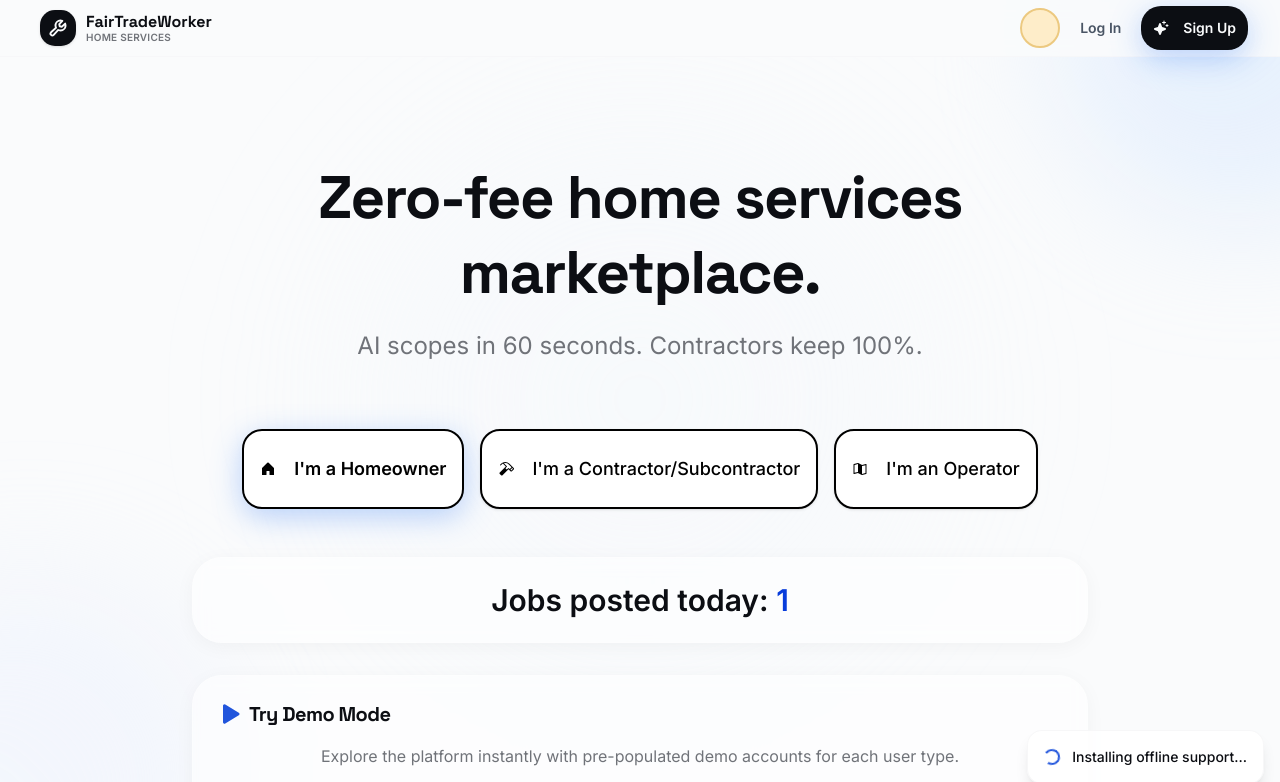
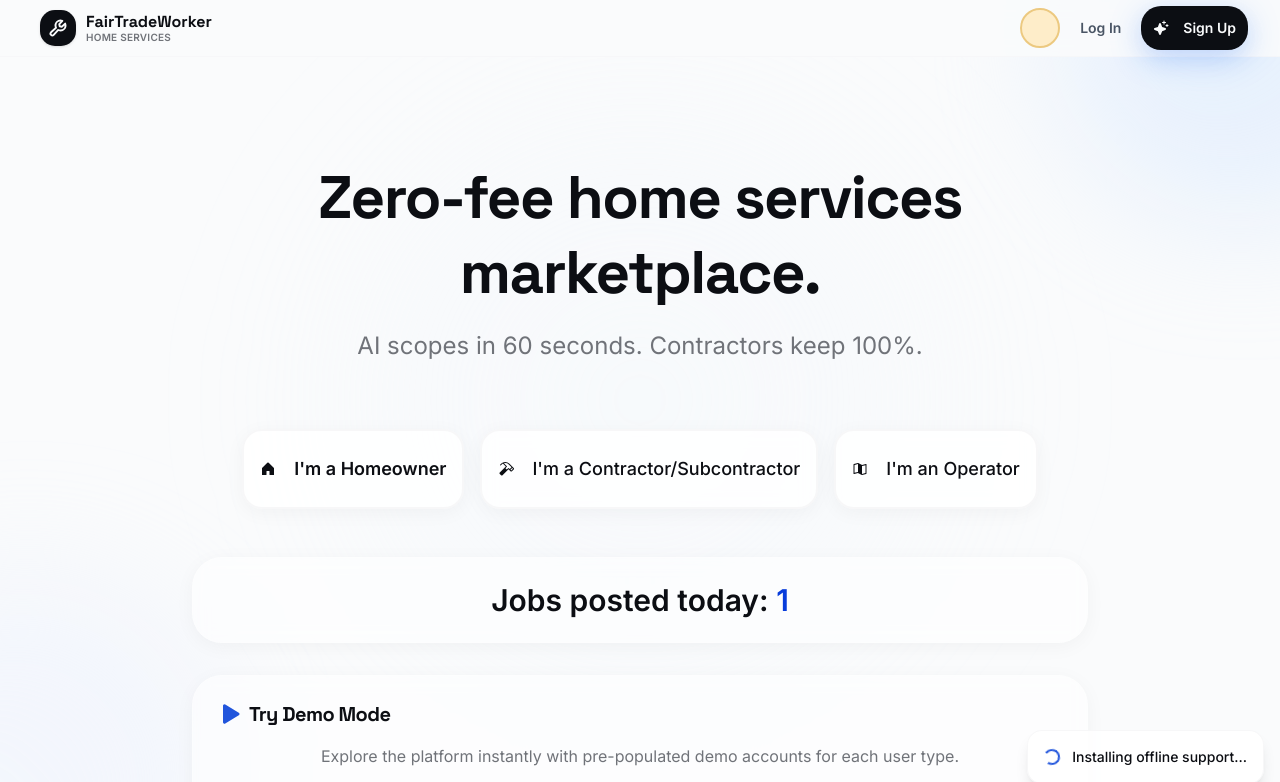
Before and after one commit to Aphrodine-wq/fairtradeworker-texa, a React (Vite) app: page / in a window 1280 px wide. Shown: the top 782 px of the page. Built offline with nearby package versions, Linux system fonts and the light colour scheme.

Commit message:
Fix homepage buttons to match card styling - white box with black text in dark mode

```diff
--- a/src/pages/Home.tsx
+++ b/src/pages/Home.tsx
@@ -37,7 +37,7 @@ export const HomePage = memo(function HomePage({ onNavigate, onDemoLogin }: Home
           <div className="flex flex-col md:flex-row gap-4 justify-center pt-8">
             <Button
               size="lg"
-              className="text-lg px-8 py-6 h-auto bg-white text-black hover:bg-gray-100 border-2 border-black dark:bg-white dark:text-black dark:hover:bg-gray-100"
+              className="text-lg px-8 py-6 h-auto bg-card text-card-foreground hover:bg-card/90 border-2 border-border shadow-[0_4px_20px_rgba(0,0,0,0.04)] transition-all duration-300 hover:shadow-[0_20px_50px_rgba(0,0,0,0.08)]"
               onClick={() => onNavigate('signup', 'homeowner')}
             >
               <House weight="fill" className="mr-3" size={24} />
@@ -46,7 +46,7 @@ export const HomePage = memo(function HomePage({ onNavigate, onDemoLogin }: Home
             <Button
               size="lg"
               variant="outline"
-              className="text-lg px-8 py-6 h-auto border-2 border-black bg-white text-black hover:bg-gray-100 dark:bg-white dark:text-black dark:hover:bg-gray-100"
+              className="text-lg px-8 py-6 h-auto bg-card text-card-foreground hover:bg-card/90 border-2 border-border shadow-[0_4px_20px_rgba(0,0,0,0.04)] transition-all duration-300 hover:shadow-[0_20px_50px_rgba(0,0,0,0.08)]"
               onClick={() => onNavigate('signup', 'contractor')}
             >
               <Hammer weight="fill" className="mr-3" size={24} />
@@ -55,7 +55,7 @@ export const HomePage = memo(function HomePage({ onNavigate, onDemoLogin }: Home
             <Button
               size="lg"
               variant="outline"
-              className="text-lg px-8 py-6 h-auto border-2 border-black bg-white text-black hover:bg-gray-100 dark:bg-white dark:text-black dark:hover:bg-gray-100"
+              className="text-lg px-8 py-6 h-auto bg-card text-card-foreground hover:bg-card/90 border-2 border-border shadow-[0_4px_20px_rgba(0,0,0,0.04)] transition-all duration-300 hover:shadow-[0_20px_50px_rgba(0,0,0,0.08)]"
               onClick={() => onNavigate('signup', 'operator')}
             >
               <MapTrifold weight="fill" className="mr-3" size={24} />
```
